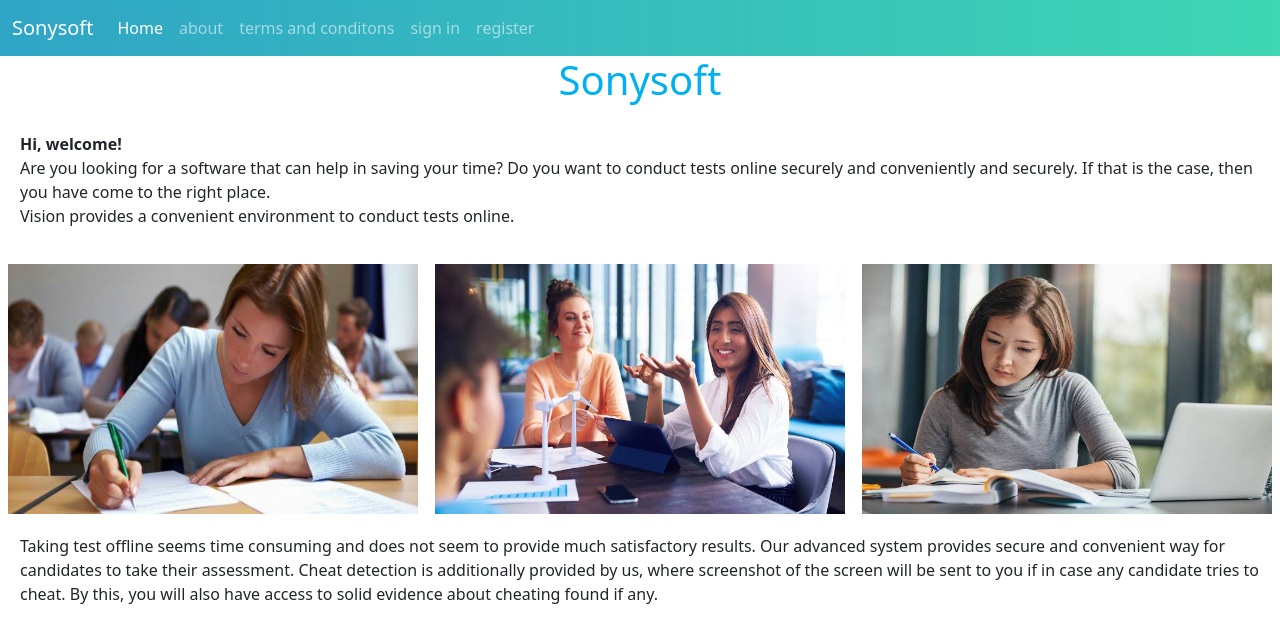
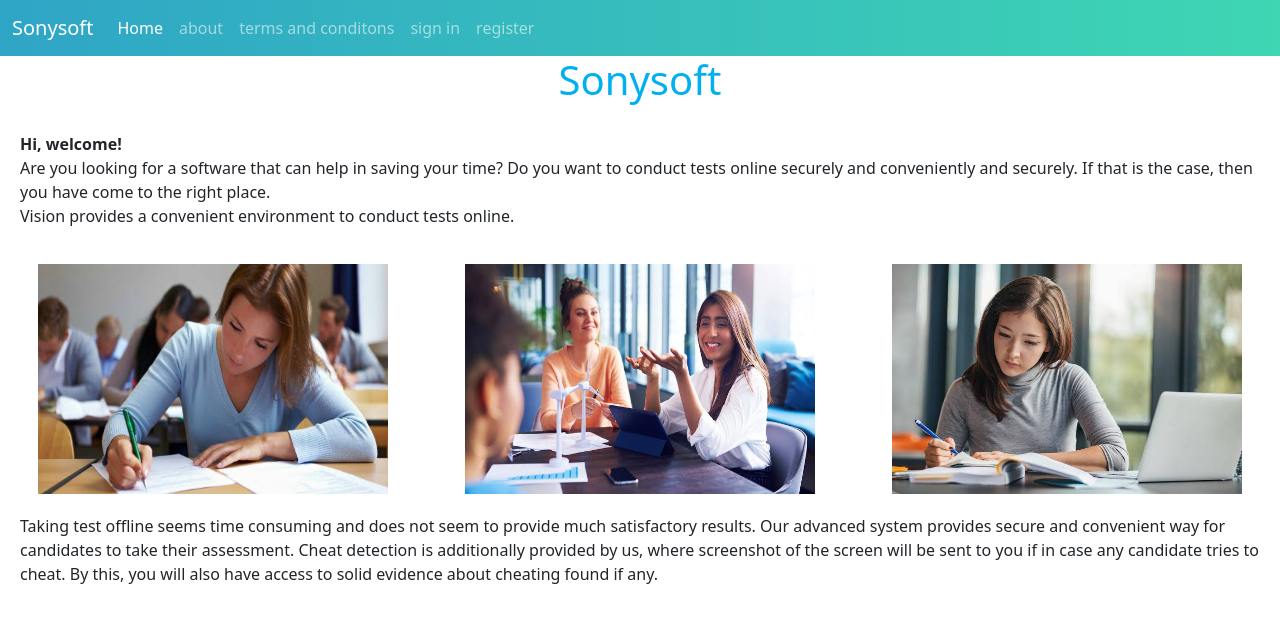
Before and after one commit to BraveSentina/Sonysoft, a Django app: page / in a window 1280 px wide. Shown: the top 643 px of the page. Run offline with Django 4.2, Linux system fonts and the light colour scheme; some libraries are stand-ins or nearby versions.

Commit message:
Commit after changes

```diff
--- a/sonysoft_project/settings.py
+++ b/sonysoft_project/settings.py
@@ -120,7 +120,7 @@ USE_TZ = True
 # Static files (CSS, JavaScript, Images)
 # https://docs.djangoproject.com/en/4.0/howto/static-files/
 
-STATIC_URL = 'static/'
+STATIC_URL = '/static/'
 MEDIA_URL = '/media/'
 
 MEDIA_ROOT = Path.joinpath(BASE_DIR,'media')
--- a/static/css/homepage.css
+++ b/static/css/homepage.css
@@ -20,8 +20,8 @@
 }
 
 .image-container .images{
-    width: 410px;
-    height: 250px;
+    width: 350px;
+    height: 230px;
     transition: .1s;
 }
 
--- a/template/student_base.html
+++ b/template/student_base.html
@@ -21,7 +21,7 @@
     <body>
         <nav class="navbar navbar-expand-lg navbar-dark sticky-top" style="background-image: linear-gradient(to right,rgb(47, 165, 198),rgb(62, 214, 179));">
             <div class="container-fluid">
-            <a class="navbar-brand" href="">Apparel</a>
+            <a class="navbar-brand" href="">Sonysoft</a>
             </div>
         </nav>
         {% block block_content %}
```
